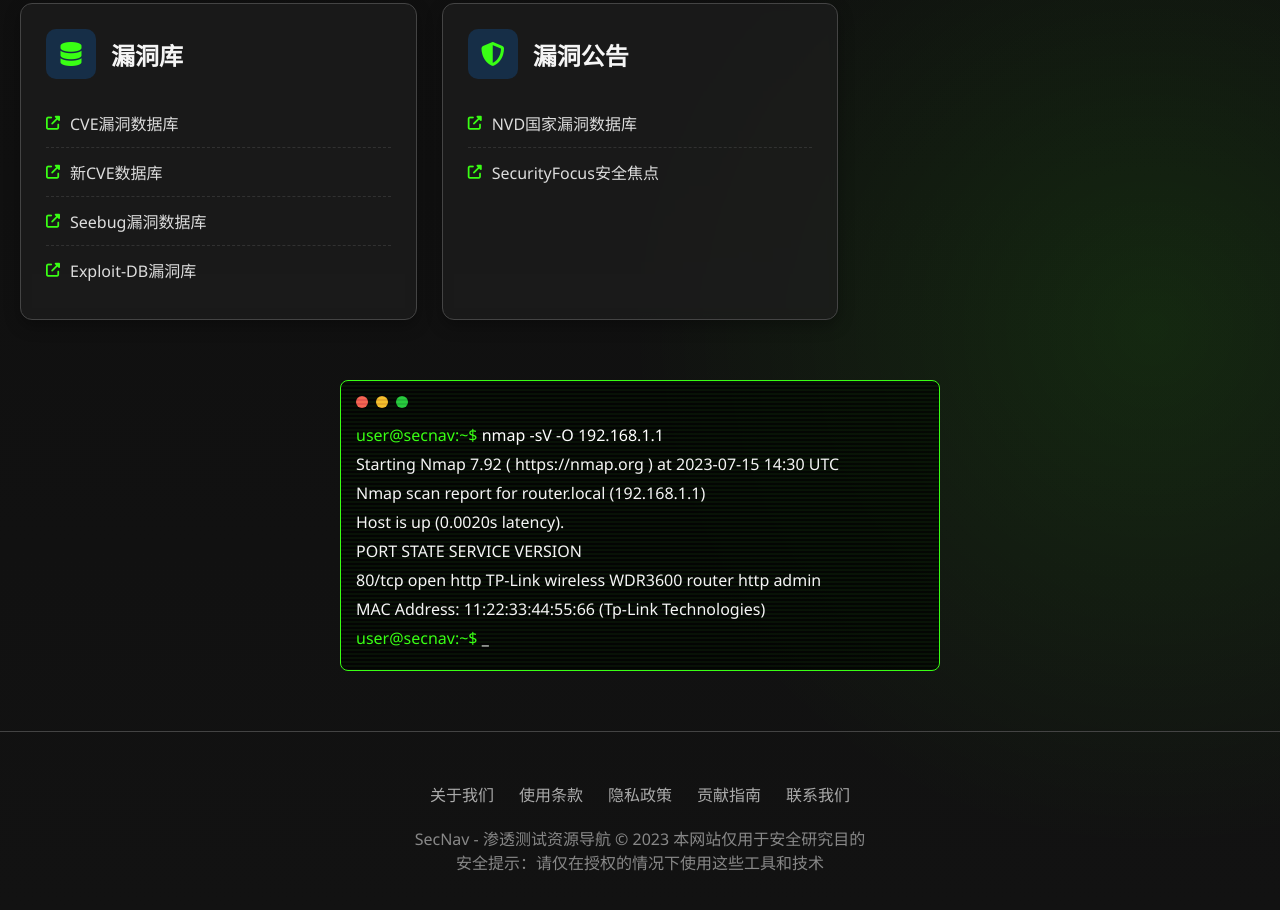
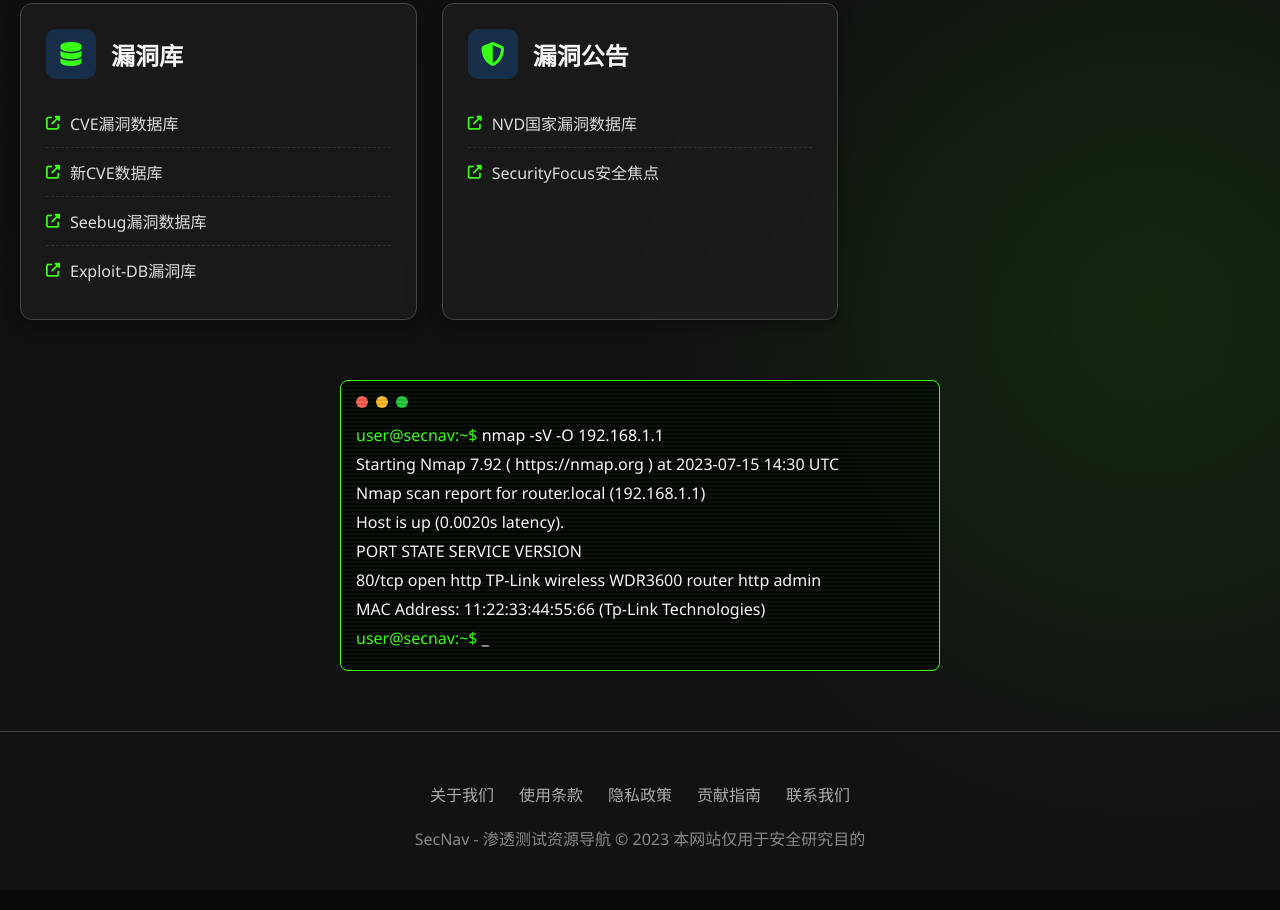
Before and after one commit to jade6gh/hacker, a plain HTML site: page walnut/assets/penetrate.html in a window 1280 px wide. Shown: the part 2018-2928 px from the top of the page. Drawn offline with Linux system fonts and the light colour scheme.

Commit message:
penetrate.html

```diff
--- a/walnut/assets/penetrate.html
+++ b/walnut/assets/penetrate.html
@@ -688,7 +688,6 @@
                 <a href="#">联系我们</a>
             </div>
             <p>SecNav - 渗透测试资源导航 &copy; 2023 本网站仅用于安全研究目的</p>
-            <p>安全提示：请仅在授权的情况下使用这些工具和技术</p>
         </div>
     </footer>
 
```
